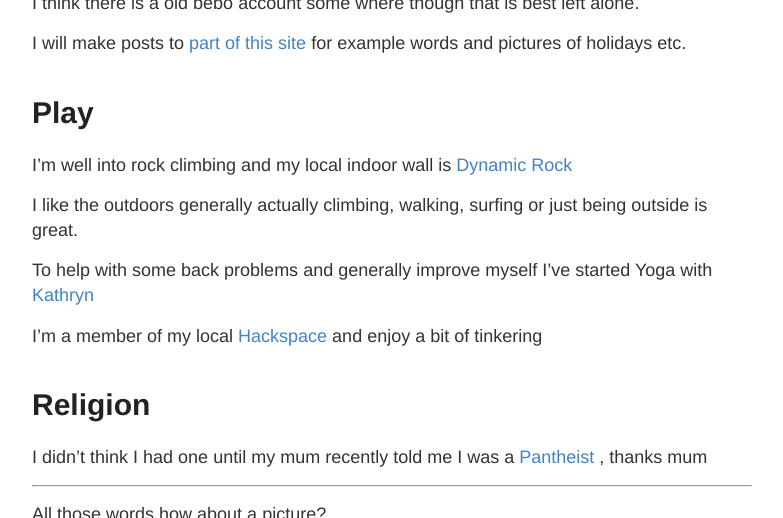
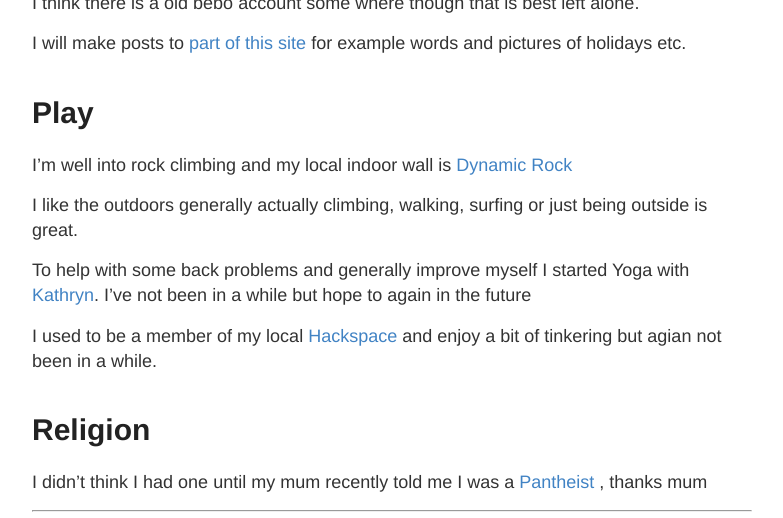
Before and after one commit to MikeBarcl/mikebarcl.github.io, a Jekyll site: the page built from index.md, in a window 1280 px wide and 900 px high, scrolled down 918 px, cut to the strip 0-518 px from the top of the window. Shown: the whole strip, without its empty margins (248-1031 px from the left). Built offline with Jekyll 4.4.1, drawn with Linux system fonts in a browser that asks for light colours; Markdown is read by kramdown in place of the engine named in the settings.

Commit message:
Update details of play
Updating the things I've not had time for recently. Hopefully I will be able to get into them again in the future.

```diff
--- a/index.md
+++ b/index.md
@@ -34,10 +34,10 @@ I'm well into rock climbing and my local indoor wall is [Dynamic Rock](http://ww
 
 I like the outdoors generally actually climbing, walking, surfing or just being outside is great.
 
-To help with some back problems and generally improve myself I've started Yoga with [Kathryn](https://www.facebook.com/Yoga.with.Kathryn)
+To help with some back problems and generally improve myself I started Yoga with [Kathryn](https://www.facebook.com/Yoga.with.Kathryn). I've not been in a while but hope to again in the future
 
 
-I'm a member of my local [Hackspace](http://swansea.hackspace.org.uk/) and enjoy a bit of tinkering
+I used to be a member of my local [Hackspace](http://swansea.hackspace.org.uk/) and enjoy a bit of tinkering but agian not been in a while.
 
 #Religion
 I didn't think I had one until my mum recently told me I was a [Pantheist](https://en.wikipedia.org/wiki/Pantheism) , thanks mum
```
